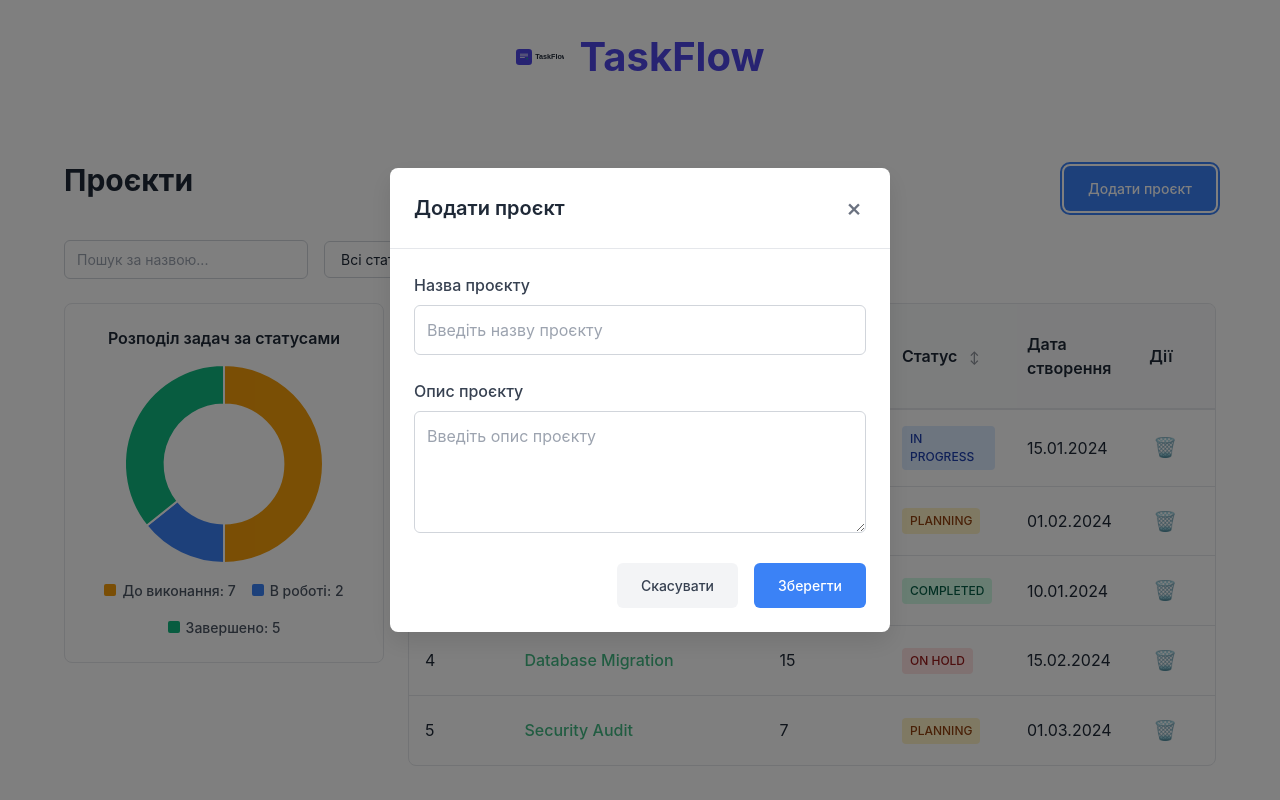
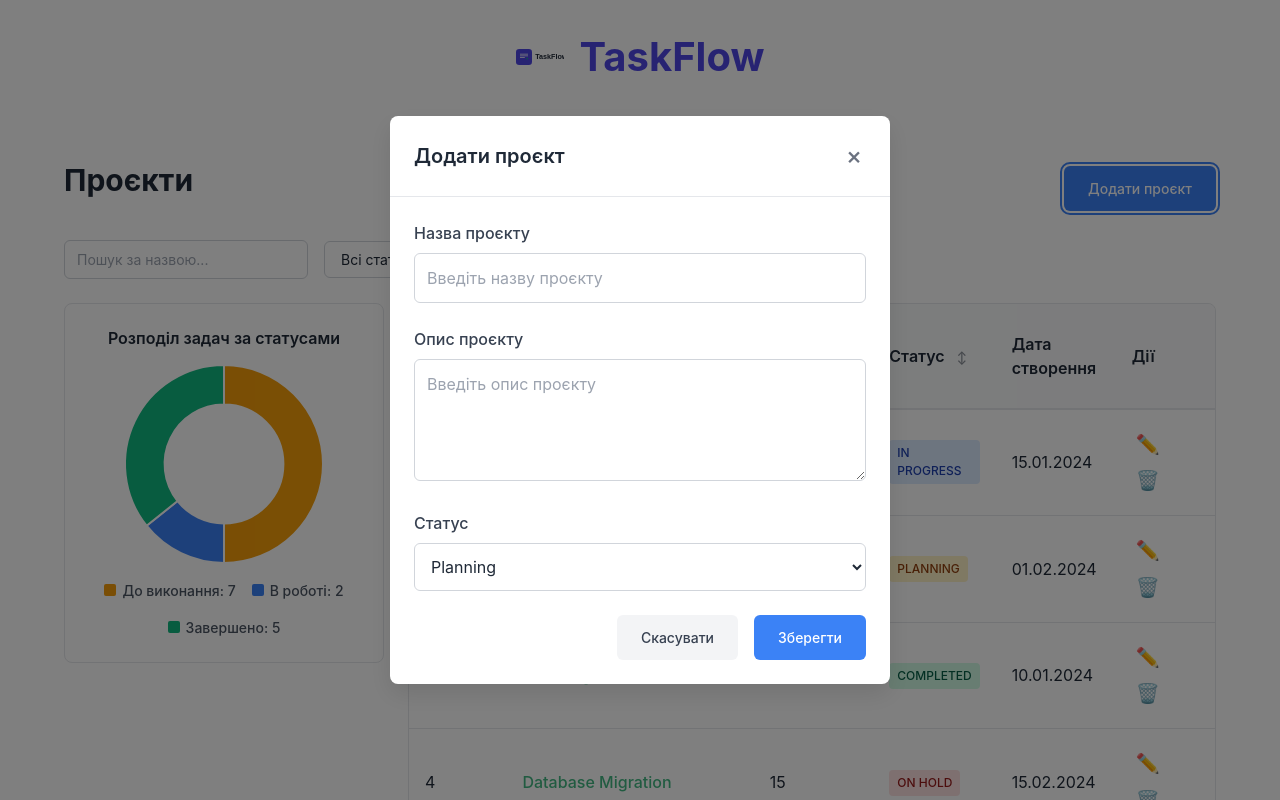
Before and after one commit to sundevil666/project-task-manager-vue, a Vue app: page /#/ in a window 1280 px wide. Both pictures are taken after a click on the button "Додати проєкт". Shown: the top 800 px of the page. Built offline with nearby package versions, Linux system fonts and the light colour scheme.

Commit message:
fix undefined filters and sort bugs

```diff
--- a/src/components/AddProjectModal.vue
+++ b/src/components/AddProjectModal.vue
@@ -2,7 +2,7 @@
   <div v-if="isOpen" class="modal-overlay" @click="closeModal">
     <div class="modal" @click.stop>
       <div class="modal__header">
-        <h2 class="modal__title">Додати проєкт</h2>
+        <h2 class="modal__title">{{ isEditMode ? 'Редагувати проєкт' : 'Додати проєкт' }}</h2>
         <button class="modal__close" @click="closeModal">&times;</button>
       </div>
 
@@ -31,6 +31,20 @@
           />
         </div>
 
+        <div class="form-group">
+          <label for="project-status" class="form-label">Статус</label>
+          <select
+            id="project-status"
+            v-model="formData.status"
+            class="form-select"
+          >
+            <option value="Planning">Planning</option>
+            <option value="In Progress">In Progress</option>
+            <option value="Completed">Completed</option>
+            <option value="On Hold">On Hold</option>
+          </select>
+        </div>
+
         <div class="modal__actions">
           <button type="button" class="btn btn--secondary" @click="closeModal">
             Скасувати
@@ -42,7 +56,7 @@
             :disabled="isSubmitting"
           >
             <span v-if="isSubmitting">Збереження...</span>
-            <span v-else>Зберегти</span>
+            <span v-else>{{ isEditMode ? 'Оновити' : 'Зберегти' }}</span>
           </button>
         </div>
       </form>
@@ -51,11 +65,13 @@
 </template>
 
 <script setup lang="ts">
-import { ref, reactive } from 'vue'
+import { ref, reactive, watch, computed } from 'vue'
 import { useProjectsStore } from '../store/projects'
+import type { IProject } from '../mocks/projects'
 
-defineProps<{
+const props = defineProps<{
   isOpen: boolean
+  project?: IProject | null
 }>()
 
 const emit = defineEmits<{
@@ -64,9 +80,12 @@ const emit = defineEmits<{
 
 const projectsStore = useProjectsStore()
 
+const isEditMode = computed(() => !!props.project)
+
 const formData = reactive({
   name: '',
-  description: ''
+  description: '',
+  status: 'Planning' as IProject['status']
 })
 
 const errors = reactive({
@@ -74,6 +93,31 @@ const errors = reactive({
 })
 
 const isSubmitting = ref(false)
+
+const initForm = () => {
+  if (props.project) {
+    formData.name = props.project.name
+    formData.description = props.project.description
+    formData.status = props.project.status
+  } else {
+    formData.name = ''
+    formData.description = ''
+    formData.status = 'Planning'
+  }
+  errors.name = ''
+}
+
+watch(() => props.isOpen, (isOpen) => {
+  if (isOpen) {
+    initForm()
+  }
+})
+
+watch(() => props.project, () => {
+  if (props.isOpen) {
+    initForm()
+  }
+}, { immediate: true })
 
 const validateForm = (): boolean => {
   errors.name = ''
@@ -94,6 +138,7 @@ const closeModal = () => {
 const resetForm = () => {
   formData.name = ''
   formData.description = ''
+  formData.status = 'Planning'
   errors.name = ''
 }
 
@@ -105,10 +150,19 @@ const saveProject = async () => {
   isSubmitting.value = true
 
   try {
-    await projectsStore.addProject({
-      name: formData.name.trim(),
-      description: formData.description.trim()
-    })
+    if (isEditMode.value && props.project) {
+      await projectsStore.updateProject(props.project.id, {
+        name: formData.name.trim(),
+        description: formData.description.trim(),
+        status: formData.status
+      })
+    } else {
+      await projectsStore.addProject({
+        name: formData.name.trim(),
+        description: formData.description.trim(),
+        status: formData.status
+      })
+    }
 
     closeModal()
   } catch (error) {
@@ -195,7 +249,8 @@ const saveProject = async () => {
 }
 
 .form-input,
-.form-textarea {
+.form-textarea,
+.form-select {
   width: 100%;
   padding: 0.75rem;
   border: 1px solid #d1d5db;
@@ -221,6 +276,11 @@ const saveProject = async () => {
       box-shadow: 0 0 0 3px rgba(239, 68, 68, 0.1);
     }
   }
+}
+
+.form-select {
+  background-color: white;
+  cursor: pointer;
 }
 
 .form-textarea {
--- a/src/components/ProjectRow.vue
+++ b/src/components/ProjectRow.vue
@@ -10,7 +10,8 @@
     </td>
     <td class="project-row__cell" :style="{ width: widths.createdAt + 'px' }">{{ formattedDate }}</td>
     <td class="project-row__cell" :style="{ width: widths.actions + 'px' }">
-      <button @click="confirmDelete" class="delete-btn">🗑️</button>
+      <button @click="startEdit" class="action-btn edit-btn" title="Редагувати">✏️</button>
+      <button @click="confirmDelete" class="action-btn delete-btn" title="Видалити">🗑️</button>
     </td>
   </tr>
 
@@ -45,6 +46,10 @@ const props = defineProps<{
   }
 }>()
 
+const emit = defineEmits<{
+  edit: [project: IProject]
+}>()
+
 const projectsStore = useProjectsStore()
 const taskStore = useTaskStore()
 
@@ -58,6 +63,10 @@ const formattedDate = computed(() => {
     year: 'numeric'
   }).replace(/\//g, '.')
 })
+
+const startEdit = () => {
+  emit('edit', props.project)
+}
 
 const confirmDelete = () => {
   showConfirm.value = true
@@ -104,7 +113,7 @@ const deleteProject = async () => {
     }
   }
 
-  .delete-btn {
+  .action-btn {
     background: none;
     border: none;
     cursor: pointer;
@@ -112,8 +121,17 @@ const deleteProject = async () => {
     padding: 0.25rem;
     border-radius: 0.25rem;
     transition: background-color 0.2s;
+    margin-right: 0.5rem;
+
+    &:last-child {
+      margin-right: 0;
+    }
 
     &:hover {
+      background-color: rgba(59, 130, 246, 0.1);
+    }
+
+    &.delete-btn:hover {
       background-color: rgba(239, 68, 68, 0.1);
     }
   }
--- a/src/pages/ProjectDetail.vue
+++ b/src/pages/ProjectDetail.vue
@@ -245,10 +245,10 @@ onMounted(async () => {
     columnWidths.value = savedWidths
   }
 
-  if (taskStore.filters.status) {
+  if (taskStore.filters?.status) {
     statusFilter.value = taskStore.filters.status
   }
-  if (taskStore.filters.assignee) {
+  if (taskStore.filters?.assignee) {
     assigneeFilter.value = taskStore.filters.assignee
   }
 
--- a/src/pages/ProjectsPage.vue
+++ b/src/pages/ProjectsPage.vue
@@ -88,6 +88,7 @@
               :key="project.id"
               :project="project"
               :widths="columnWidths"
+              @edit="openEditModal"
             />
           </tbody>
         </table>
@@ -99,6 +100,7 @@
 
     <AddProjectModal
       :is-open="isModalOpen"
+      :project="editingProject"
       @close="closeModal"
     />
   </div>
@@ -142,6 +144,7 @@ const { getAllProjects: projects } = storeToRefs(projectsStore)
 const { isLoading } = storeToRefs(appStore)
 
 const isModalOpen = ref(false)
+const editingProject = ref<IProject | null>(null)
 
 const sortColumn = ref<SortColumn>('id')
 const sortDirection = ref<SortDirection>('asc')
@@ -154,7 +157,7 @@ const columnWidths = ref({
   taskCount: 120,
   status: 120,
   createdAt: 120,
-  actions: 80
+  actions: 100
 })
 
 const resizing = ref(false)
@@ -281,11 +284,18 @@ const filteredAndSortedProjects = computed(() => {
 })
 
 const openModal = () => {
+  editingProject.value = null
+  isModalOpen.value = true
+}
+
+const openEditModal = (project: IProject) => {
+  editingProject.value = project
   isModalOpen.value = true
 }
 
 const closeModal = () => {
   isModalOpen.value = false
+  editingProject.value = null
 }
 </script>
 
--- a/src/store/projects.ts
+++ b/src/store/projects.ts
@@ -88,12 +88,33 @@ export const useProjectsStore = defineStore('projects', () => {
     }
   }
 
+  const updateProject = async (projectId: number, projectData: Partial<CreateProjectRequest>) => {
+    const appStore = useAppStore()
+    appStore.setLoading(true)
+    try {
+      const response = await api.updateProject(projectId, projectData)
+      if (response.data) {
+        const index = projects.value.findIndex(project => project.id === projectId)
+        if (index > -1) {
+          projects.value[index] = response.data
+          saveToStorage()
+        }
+        toast.success('Проект оновлено')
+        return response.data
+      }
+      return null
+    } finally {
+      appStore.setLoading(false)
+    }
+  }
+
   return {
     projects,
     getAllProjects,
     getProjectById,
     fetchProjects,
     addProject,
+    updateProject,
     deleteProject,
     initializeFromStorage,
     saveToStorage
--- a/src/store/tasks.ts
+++ b/src/store/tasks.ts
@@ -418,8 +418,8 @@ export const useTaskStore = defineStore('tasks', () => {
     try {
       const settings = localStorageHelper.get<TableSettings>(LS_KEYS.TABLE_SETTINGS)
       if (settings) {
-        sort.value = settings.sort
-        filters.value = settings.filters
+        sort.value = settings.sort || { column: 'status', direction: 'asc' }
+        filters.value = settings.filters || {}
         return settings.columnWidths
       }
     } catch (error) {
```
